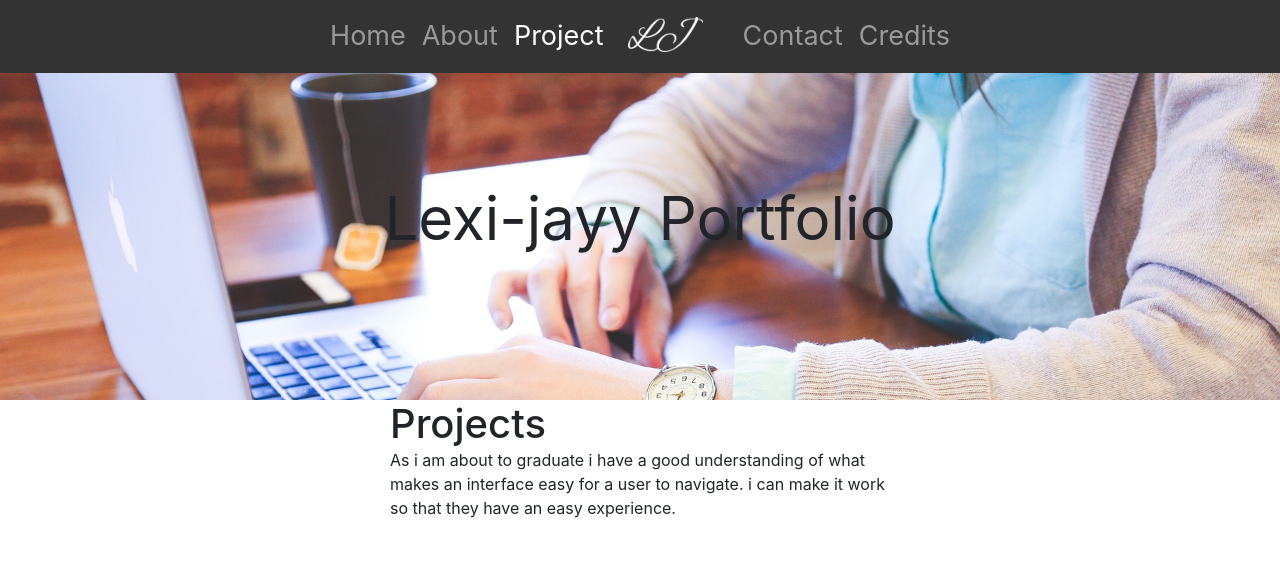
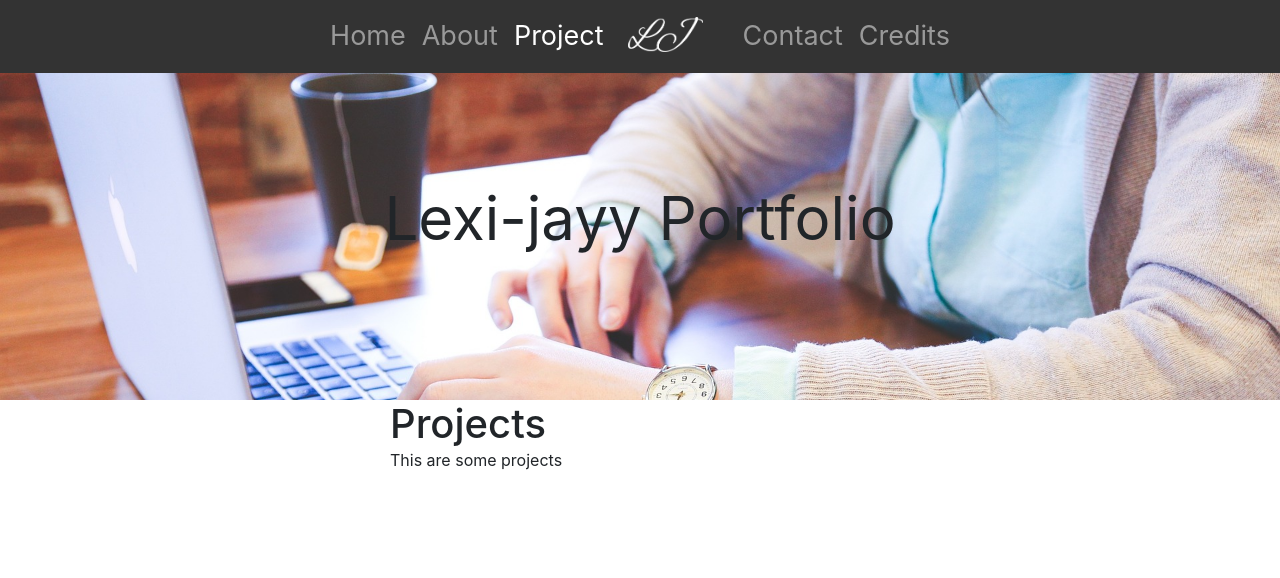
Before and after one commit to lexi-jayy/portfolio, a website: page projects.html in a window 1280 px wide. Shown: the top 578 px of the page. Drawn offline with nearby package versions, Linux system fonts and the light colour scheme.

Commit message:
i sdont know why this is happening

```diff
--- a/projects.html
+++ b/projects.html
@@ -51,8 +51,7 @@
 
       <div id="intro">
           <h1 id="main">Projects</h1>
-          <p>As i am about to graduate i have a good understanding of what makes an interface easy for a user to navigate.
-              i can make it work so that they have an easy experience.
+          <p> This are some projects
           </p>
       </div>
     <div class="flex-container">
```
